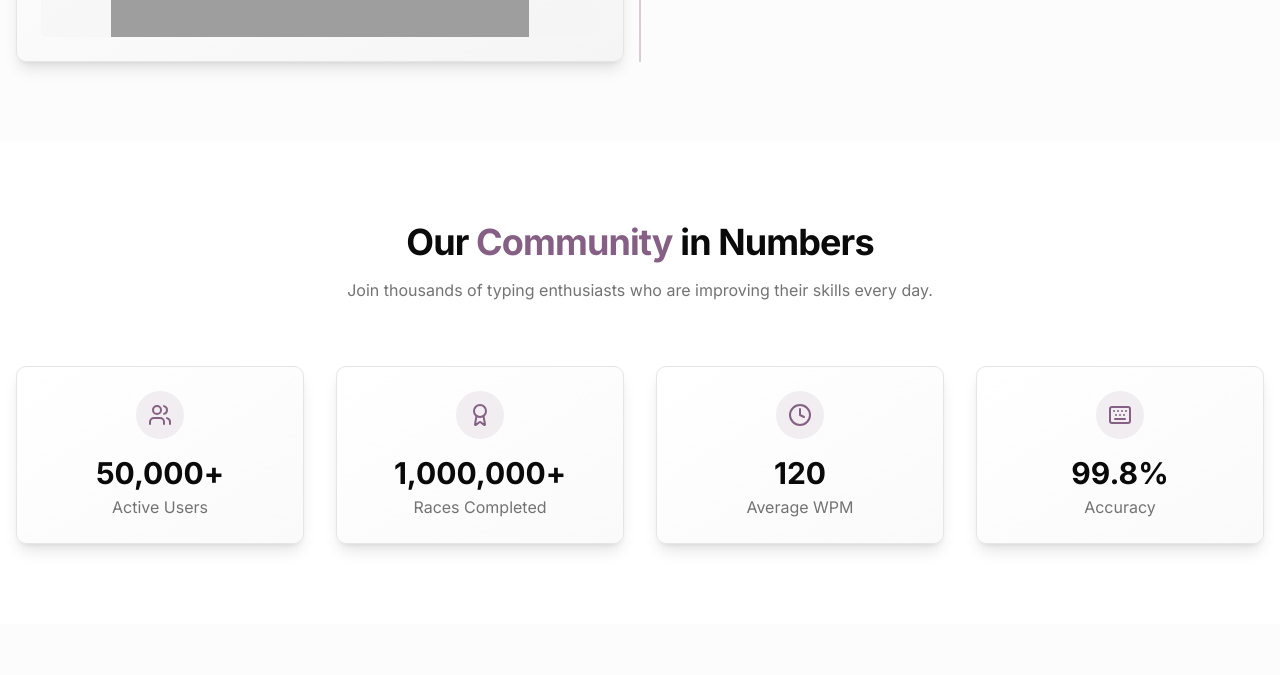
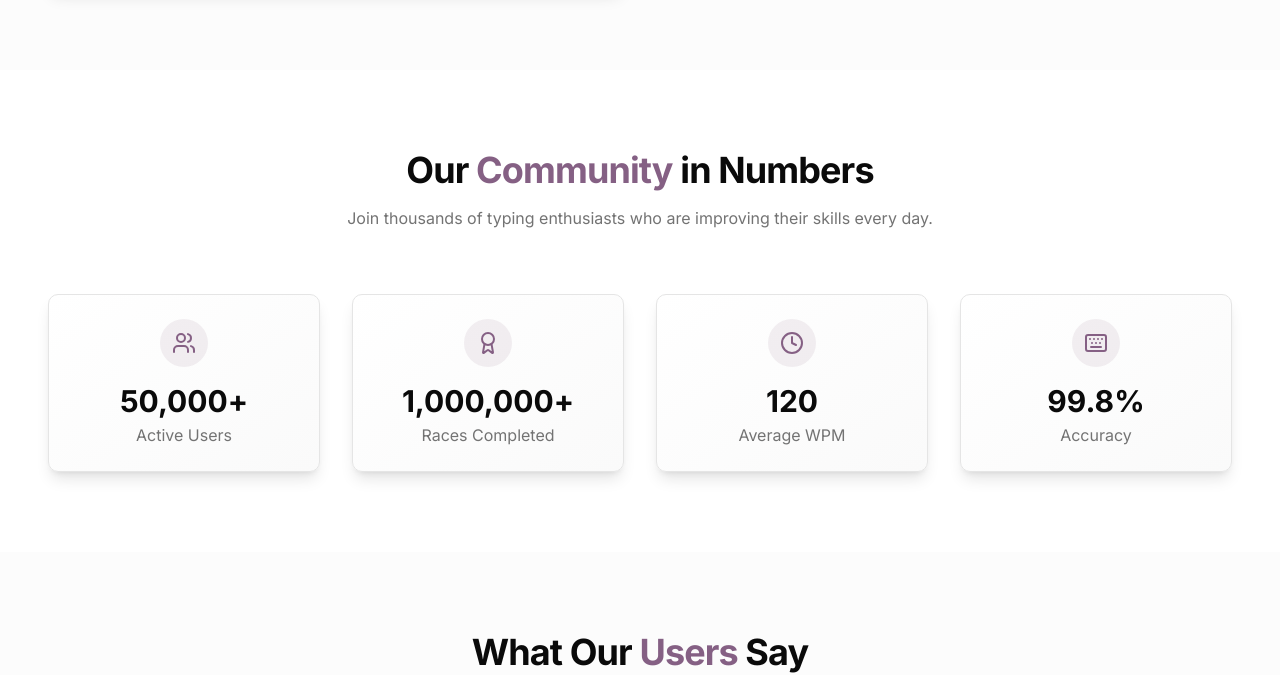
Before and after one commit to Saadaan-Hassan/Typing-Nerds-Frontend, a Next.js app: page / in a window 1280 px wide. Shown: the part 2651-3326 px from the top of the page. Built offline with nearby package versions, Linux system fonts and the light colour scheme; no server answers; grey boxes are pictures that could not be loaded.

Commit message:
Update padding in CTA, Footer, How It Works, and Stats sections for improved layout consistency

```diff
--- a/src/components/landing-page/cta-section.tsx
+++ b/src/components/landing-page/cta-section.tsx
@@ -70,7 +70,7 @@ export function CTASection() {
           >
             <Button
               size="lg"
-              className="from-primary to-accent text-primary-foreground bg-gradient-to-r hover:opacity-90"
+              className="text-primary-foreground hover:opacity-95"
             >
               Sign Up Free
             </Button>
--- a/src/components/landing-page/footer.tsx
+++ b/src/components/landing-page/footer.tsx
@@ -3,7 +3,7 @@ import { Keyboard } from 'lucide-react';
 
 export function Footer() {
   return (
-    <footer className="bg-muted/30 border-t">
+    <footer className="bg-muted/30 border-t px-8">
       <div className="container px-4 py-12">
         <div className="grid gap-8 md:grid-cols-2 lg:grid-cols-4">
           <div>
--- a/src/components/landing-page/how-it-works-section.tsx
+++ b/src/components/landing-page/how-it-works-section.tsx
@@ -44,7 +44,7 @@ const steps = [
 
 export function HowItWorksSection() {
   return (
-    <section className="bg-muted/30 relative py-20">
+    <section className="bg-muted/30 relative px-8 py-20">
       <div className="absolute inset-0 -z-10 bg-[radial-gradient(ellipse_at_top,rgba(var(--accent-rgb),0.1),transparent_50%)]" />
 
       <div className="container px-4">
--- a/src/components/landing-page/stats-section.tsx
+++ b/src/components/landing-page/stats-section.tsx
@@ -34,7 +34,7 @@ const stats = [
 
 export function StatsSection() {
   return (
-    <section className="bg-background relative py-20">
+    <section className="bg-background relative px-8 py-20">
       <div className="absolute inset-0 -z-10 bg-[radial-gradient(ellipse_at_bottom,rgba(var(--primary-rgb),0.1),transparent_70%)]" />
 
       <div className="container px-4">
```
